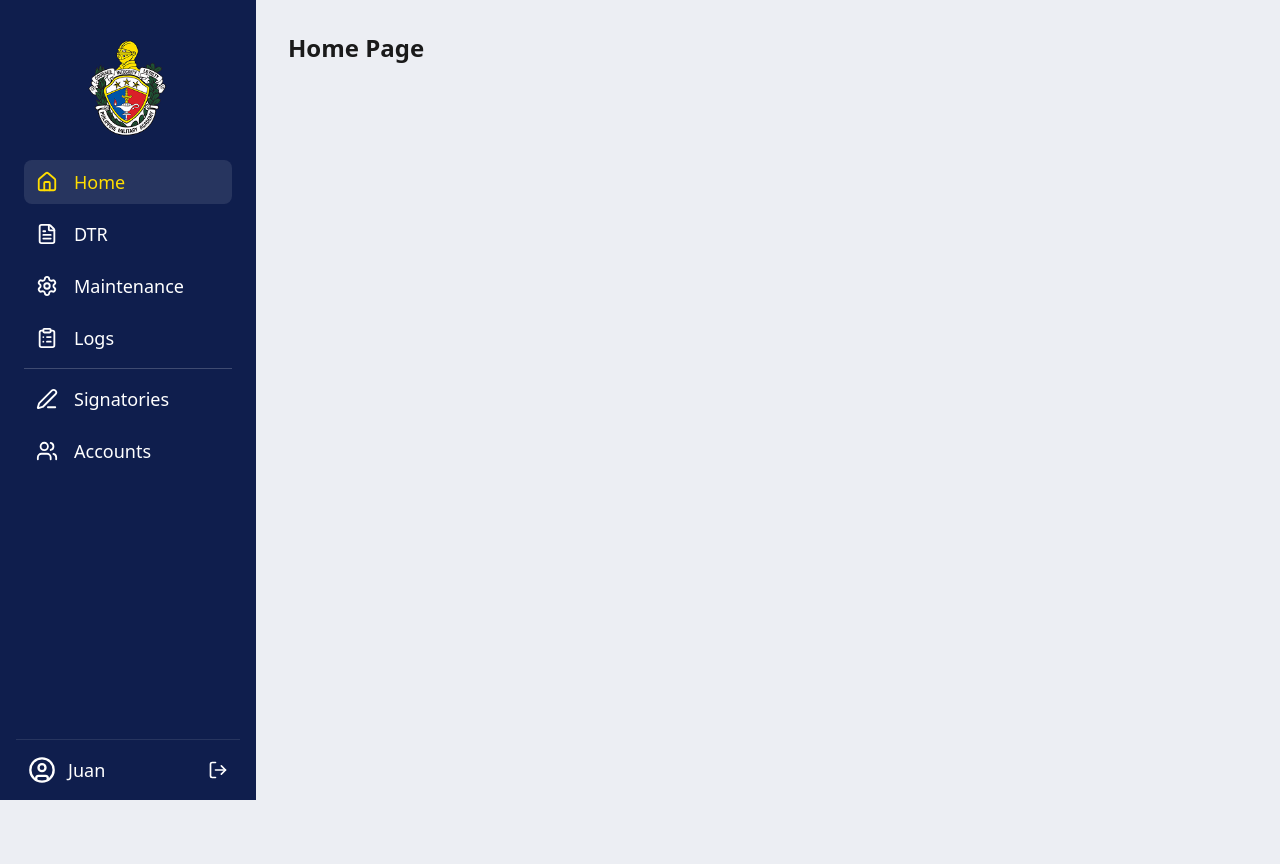
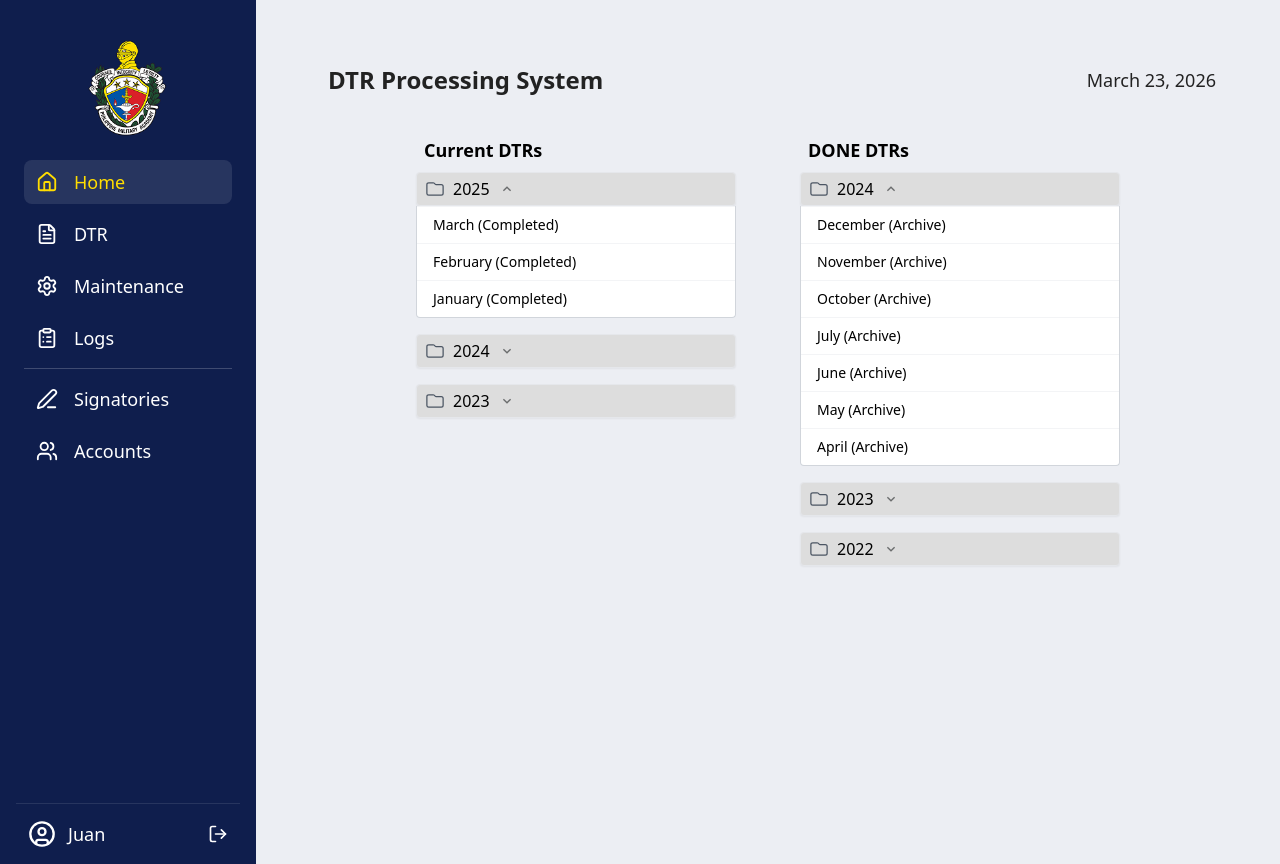
Before and after one commit to cayeelii/PMA-DTR, a React (Vite) app in the folder frontend/: page / in a window 1280 px wide. Before the commit the page ends 800 px from the top, so only its background shows below. Built offline with nearby package versions, Linux system fonts and the light colour scheme.

Commit message:
home page ui layout

```diff
--- a/frontend/src/pages/Home.jsx
+++ b/frontend/src/pages/Home.jsx
@@ -1,9 +1,147 @@
+import React from "react";
+
 function HomePage() {
-    return (
-      <div>
-        <h1 className="text-2xl font-bold">Home Page</h1>
+  const currentDTRs = {
+    2025: ["March (Completed)", "February (Completed)", "January (Completed)"],
+    2024: [],
+    2023: [],
+  };
+  const doneDTRs = {
+    2024: [
+      "December (Archive)",
+      "November (Archive)",
+      "October (Archive)",
+      "July (Archive)",
+      "June (Archive)",
+      "May (Archive)",
+      "April (Archive)",
+    ],
+    2023: [],
+    2022: [],
+  };
+  const [openCurrent, setOpenCurrent] = React.useState({2025: true, 2024: false, 2023: false});
+  const [openDone, setOpenDone] = React.useState({2024: true, 2023: false, 2022: false});
+
+  const handleToggle = (type, year) => {
+    if (type === "current") {
+      setOpenCurrent((prev) => ({ ...prev, [year]: !prev[year] }));
+    } else {
+      setOpenDone((prev) => ({ ...prev, [year]: !prev[year] }));
+    }
+  };
+
+  // Date for header
+  const today = new Date("2026-03-23");
+  const dateString = today.toLocaleDateString("en-US", {
+    year: "numeric",
+    month: "long",
+    day: "numeric",
+  });
+
+  const FolderIcon = (
+    <svg className="w-5 h-5 mr-2 text-gray-600 inline align-middle" fill="none" stroke="currentColor" strokeWidth="1.5" viewBox="0 0 24 24" xmlns="http://www.w3.org/2000/svg">
+      <path strokeLinecap="round" strokeLinejoin="round" d="M2.25 6.75A2.25 2.25 0 0 1 4.5 4.5h5.379c.414 0 .81.17 1.102.474l1.197 1.252c.292.304.688.474 1.102.474H19.5a2.25 2.25 0 0 1 2.25 2.25v8.25a2.25 2.25 0 0 1-2.25 2.25H4.5A2.25 2.25 0 0 1 2.25 17.25V6.75z" />
+    </svg>
+  );
+  const ArrowDown = (
+    <svg className="inline ml-2" width="18" height="18" viewBox="0 0 20 20" fill="none">
+      <path d="M6 8l4 4 4-4" stroke="#6b6d6e" strokeWidth="1.5" fill="none"/>
+    </svg>
+  );
+  const ArrowUp = (
+    <svg className="inline ml-2" width="18" height="18" viewBox="0 0 20 20" fill="none">
+      <path d="M6 12l4-4 4 4" stroke="#6b6d6e" strokeWidth="1.5" fill="none"/>
+    </svg>
+  );
+
+  return (
+    <div className="min-h-screen bg-[#ECEEF3] flex flex-col items-center justify-start py-8 px-2">
+      {/* Header */}
+      <div className="flex items-center w-full max-w-4xl mb-8">
+        <span className="text-2xl font-semibold text-[#222] ml-2 flex-1">DTR Processing System</span>
+        <span className="text-lg text-[#222] font-medium">{dateString}</span>
       </div>
-    );
-  }
 
-  export default HomePage;
+      {/* Main Content */}
+      <div className="flex justify-center items-start gap-16 w-full max-w-4xl">
+        {/* Current DTRs */}
+        <div className="min-w-[320px]">
+          <div className="font-semibold text-lg px-2 py-2">Current DTRs</div>
+          <div>
+          {Object.keys(currentDTRs).sort((a,b)=>b-a).map((year) => (
+              <div key={year} className="mb-4">
+              <button
+                className="flex items-center w-full px-2 py-1 bg-[#dddddd] rounded border border-gray-200 text-left text-black font-medium focus:outline-none shadow-sm"
+                onClick={() => handleToggle("current", year)}
+              >
+                {FolderIcon}
+                {year}
+                {openCurrent[year] ? ArrowUp : ArrowDown}
+              </button>
+              {openCurrent[year] && (
+                <ul className="border border-t-0 border-gray-300 rounded-b bg-white">
+                  {currentDTRs[year].length === 0 ? (
+                    <li className="px-4 py-2 text-gray-400 text-sm">No DTRs</li>
+                  ) : (
+                    currentDTRs[year].map((item, idx) => (
+                      <li key={idx} className="px-4 py-2 border-t border-gray-100 text-gray-700 text-sm">
+                        <button
+                          type="button"
+                          className="transition-colors text-black hover:text-blue-600 hover:underline focus:text-blue-600 focus:underline outline-none bg-transparent p-0 m-0"
+                        >
+                          {item}
+                        </button>
+                      </li>
+                    ))
+                  )}
+                </ul>
+              )}
+            </div>
+          ))}
+          </div>
+        </div>
+
+        {/* DONE DTRs */}
+        <div className="min-w-[320px]">
+          <div className="font-semibold text-lg px-2 py-2">DONE DTRs</div>
+          <div>
+          {Object.keys(doneDTRs).sort((a,b)=>b-a).map((year) => (
+              <div key={year} className="mb-4">
+              <button
+                className="flex items-center w-full px-2 py-1 bg-[#dddddd] rounded border border-gray-200 text-left text-black font-medium focus:outline-none shadow-sm"
+                onClick={() => handleToggle("done", year)}
+              >
+                {FolderIcon}
+                {year}
+                {openDone[year] ? ArrowUp : ArrowDown}
+              </button>
+              {openDone[year] && (
+                <ul className="border border-t-0 border-gray-300 rounded-b bg-white">
+                  {doneDTRs[year].length === 0 ? (
+                    <li className="px-4 py-2 text-gray-400 text-sm">No DTRs</li>
+                  ) : (
+                    doneDTRs[year].map((item, idx) => (
+                      <li key={idx} className="px-4 py-2 border-t border-gray-100 text-gray-700 text-sm">
+                        {item.includes("Archive") ? (
+                          <button
+                            type="button"
+                            className="transition-colors text-black hover:text-blue-600 hover:underline focus:text-blue-600 focus:underline outline-none bg-transparent p-0 m-0"
+                          >
+                            {item}
+                          </button>
+                        ) : item}
+                      </li>
+                    ))
+                  )}
+                </ul>
+              )}
+            </div>
+          ))}
+          </div>
+        </div>
+      </div>
+            </div>
+          );
+        }
+
+        export default HomePage;
```
